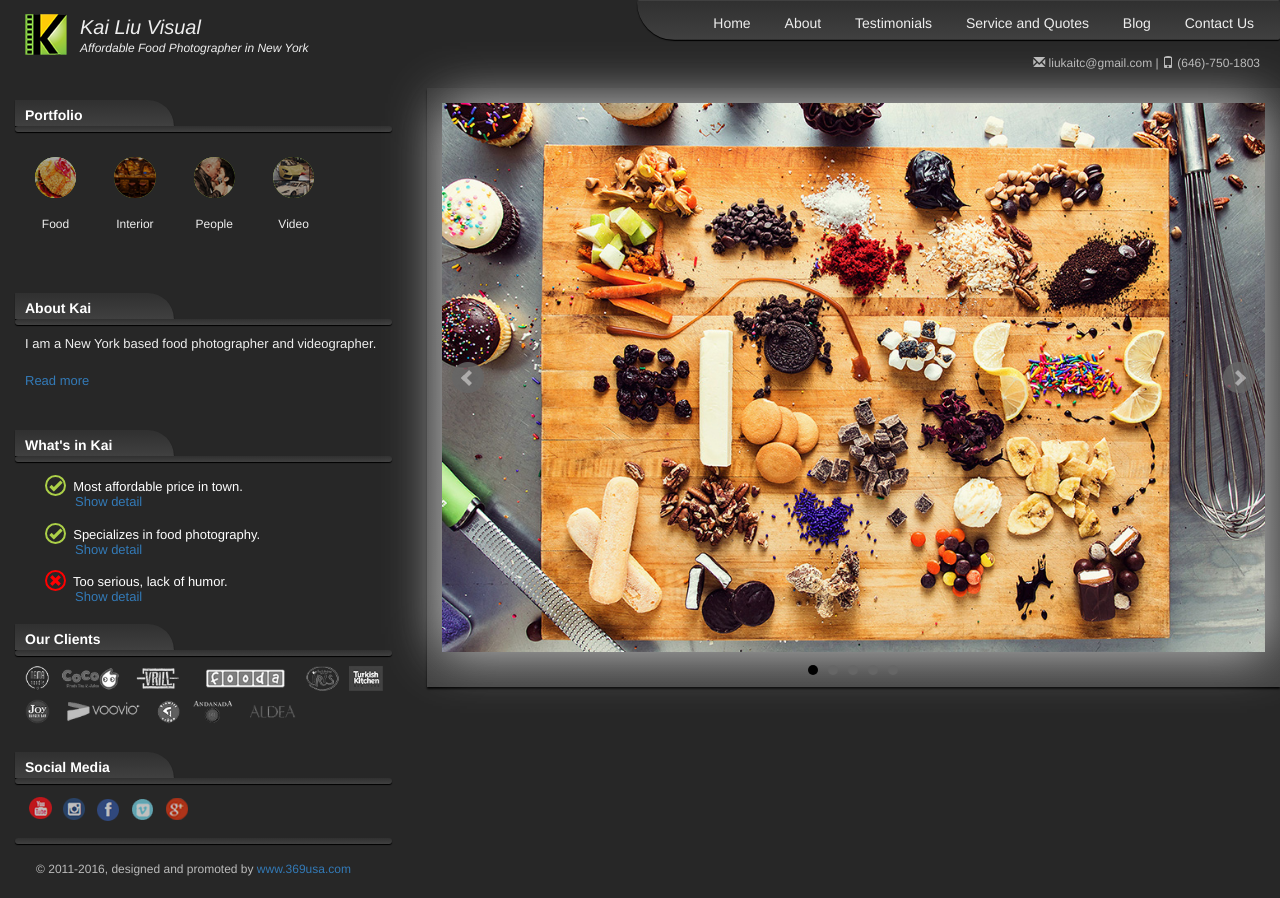
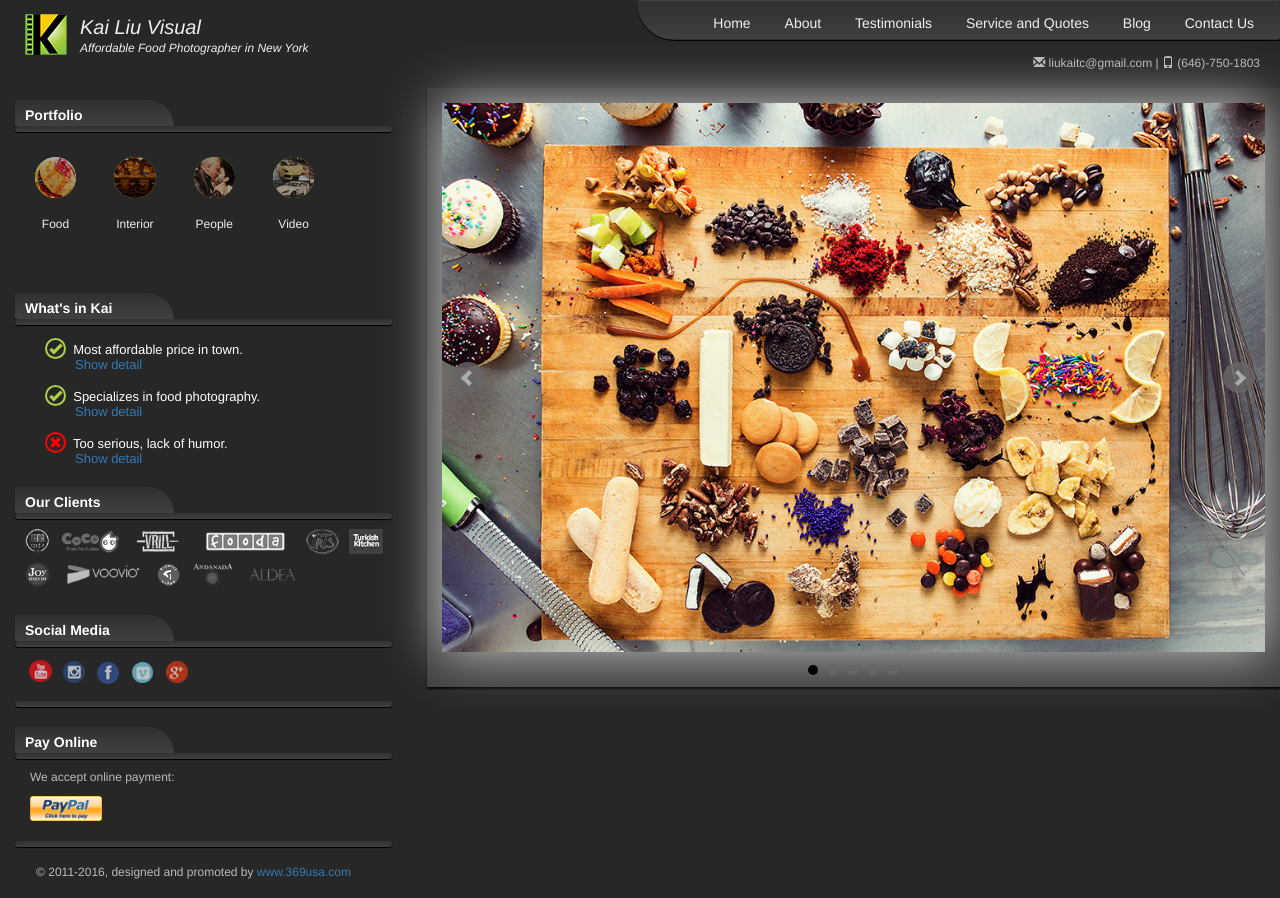
Before and after one commit to glcolin/kailiu, a PHP site: page /kai/ in a window 1280 px wide. Before the commit the page ends 876 px from the top, so only its background shows below. Run offline with PHP 8.4, Linux system fonts and the light colour scheme.

Commit message:
added paypal

```diff
--- a/css/style.css
+++ b/css/style.css
@@ -509,6 +509,20 @@ article img{
 }
 /****************
 *
+*	Paypal
+*
+****************/
+.paypal{
+	padding-left:15px;
+	padding-top:10px;
+	padding-bottom:10px;
+}
+.paypal p{
+	font-size:12px;
+	color:#BBB;
+}
+/****************
+*
 * < 1500px
 *
 ****************/
--- /dev/null
+++ b/includes/paypal.php
@@ -0,0 +1,24 @@
+<div class="title">Pay Online</div>
+<div class="divider"></div>
+
+<div class="paypal">
+	<p>We accept online payment:</p>
+	<p><a href="#" onclick="javascript:void(0);$('#payonline').submit();"><img src="images/paypal.gif" height="25" border="0" /></a></p>
+</div>
+
+<form id="payonline" action="https://www.paypal.com/cgi-bin/webscr" method="post" style="display:none;">
+<input type="hidden" name="cmd" value="_cart">
+<input type="hidden" name="upload" value="1">
+<input type="hidden" name="business" value="liukaitc@gmail.com">
+        <!-- Begin First Item -->
+<input type="hidden" name="quantity_1" value="1">
+<input type="hidden" name="item_name_1" value="Photography Online Payment">
+
+<input type="hidden" name="amount_1" value="1.00">
+<input type="hidden" name="currency_code" value="USD">
+
+<input type="image" src="https://www.sandbox.paypal.com/en_US/i/btn/btn_cart_SM.gif" border="0" name="upload" alt="Make payments with PayPal - it's fast, free and secure!" width="87" height="23">
+</form>
+
+
+<div class="divider"></div>
--- a/index.php
+++ b/index.php
@@ -10,12 +10,12 @@ switch($page){
 
 	case 'index':
 		//BEGIN:::
-		$title = 'Food Photographer | Affordable Food Photographer | New York - Kai Liu Visual';
+		$title = 'Affordable Food Photographer | New York - Kai Liu Visual';
 		$description = 'Kai Liu is a New York based photographer and videographer. He specialize in food photography. Food Photographer. Interior Photographer. Videographer.';
 		$keywords = 'food photographer, affordable food photographer, New York food photographer, New York food photography';
 		//:::END
 		$parts = array(
-				'portfolio','highlight','about','whatsinkai','clients','social-media'
+				'portfolio','highlight','whatsinkai','clients','social-media','paypal'
 			);
 		break;
 	case 'gallery':
@@ -25,7 +25,7 @@ switch($page){
 		$keywords = 'new york food photographer, new york interior photographer, new york event photographer';
 		//:::END
 		$parts =array(
-				'portfolio','gallery','about','clients','social-media'
+				'portfolio','gallery','about','clients','social-media','paypal'
 			);
 		$type = $_GET['type'];
 		break;
@@ -36,7 +36,7 @@ switch($page){
 		$keywords = 'food photographer, Affordable food photographer';
 		//:::END
 		$parts =array(
-				'portfolio','aboutkai','whatsinkai','clients','social-media'
+				'portfolio','aboutkai','whatsinkai','clients','social-media','paypal'
 			);
 		break;
 	case 'contact':
@@ -46,7 +46,7 @@ switch($page){
 		$keywords = 'Food Photographer, New York food photographer, New York food photography';
 		//:::END
 		$parts =array(
-				'portfolio','contact','about','clients','social-media'
+				'portfolio','contact','about','clients','social-media','paypal'
 			);
 		break;
 	case 'testimonial':
@@ -56,7 +56,7 @@ switch($page){
 		$keywords = 'New York food photographer, new york affordable food photographer';
 		//:::END
 		$parts =array(
-				'portfolio','testimonial','about','clients','social-media'
+				'portfolio','testimonial','about','clients','social-media','paypal'
 			);
 		break;
 	case 'services':
@@ -66,7 +66,7 @@ switch($page){
 		$keywords = 'new york food photography, new york affordable food photographer, new york low cost food photographer,';
 		//:::END
 		$parts =array(
-				'portfolio','services','whatsinkai','clients','social-media'
+				'portfolio','services','whatsinkai','clients','social-media','paypal'
 			);
 		break;
 	case 'blog':
@@ -76,7 +76,7 @@ switch($page){
 		$keywords = 'new york food photography blog, new york food photographer blog,';
 		//:::END
 		$parts =array(
-				'portfolio','blog','whatsinkai','clients','social-media'
+				'portfolio','blog','whatsinkai','clients','social-media','paypal'
 			);
 		break;
 	case 'article':
@@ -92,7 +92,7 @@ switch($page){
 		$index = strlen($description)%count($pool);
 		$keywords .= $pool[$index];
 		$parts =array(
-				'portfolio','article','whatsinkai','clients','social-media'
+				'portfolio','article','whatsinkai','clients','social-media','paypal'
 			);
 		break;
 	case 'video':
@@ -102,7 +102,7 @@ switch($page){
 		$keywords = 'New York videographer, New York film maker, New York event videographer';
 		//:::END
 		$parts =array(
-				'portfolio','video','about','clients','social-media'
+				'portfolio','video','about','clients','social-media','paypal'
 			);
 		break;
 	default;
```
Also changed, not shown: images/paypal.gif (added).
